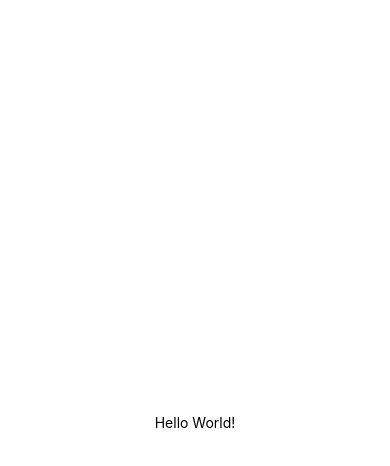
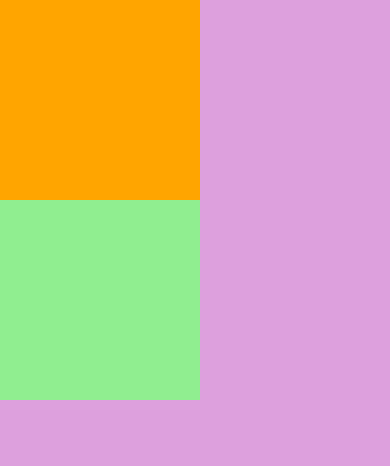
Before and after one commit to tirthraj07/React-Native, a React Native app: screen / in a window 390 px wide. Shown: the top 466 px of the page. Built offline with nearby package versions, Linux system fonts and the light colour scheme.

Commit message:
React Native Tutorial - 8 - View

```diff
--- a/App.js
+++ b/App.js
@@ -1,23 +1,10 @@
-import { StatusBar } from 'expo-status-bar';
-import { StyleSheet, Text, View } from 'react-native';
+import { View } from "react-native";
 
-export default function App() {
-  let x = 1;
-  console.log("App executed")
-
+export default function App(){
   return (
-    <View style={styles.container}>
-      <Text>Hello World!</Text>
-      <StatusBar style="auto" />
+    <View style={{backgroundColor:"plum", flex: 1}}>
+      <View style={{ width: 200, height:200, backgroundColor: "orange" }}></View>
+      <View style={{ width: 200, height:200, backgroundColor: "lightgreen" }}></View>
     </View>
-  );
+  )
 }
-
-const styles = StyleSheet.create({
-  container: {
-    flex: 1,
-    backgroundColor: '#fff',
-    alignItems: 'center',
-    justifyContent: 'center',
-  },
-});
```
